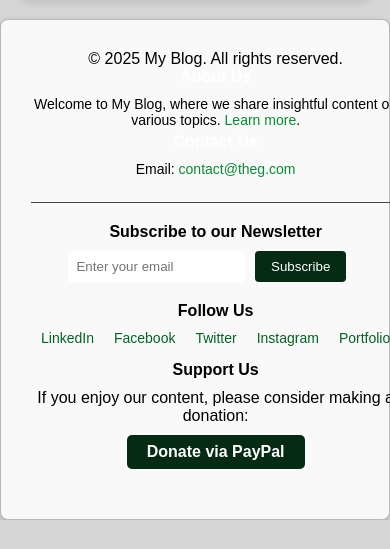
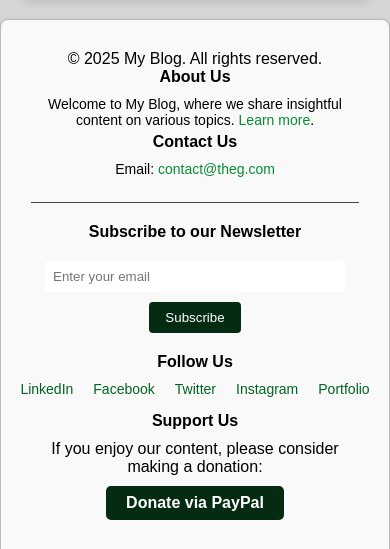
Before and after one commit to raphsang/blog_django_frontend, a React (Create React App) app: page /login in a window 390 px wide. Shown: the part 347-896 px from the top of the page. Before the commit the page ends 867 px from the top, so only its background shows below. Built offline with nearby package versions, Linux system fonts and the light colour scheme; no server answers.

Commit message:
Update Footer.css

```diff
--- a/src/components/Footer.css
+++ b/src/components/Footer.css
@@ -10,6 +10,7 @@
     text-align: center;
     box-sizing: border-box;
     font-family: Arial, sans-serif;
+    overflow-x: hidden; /* Prevents overflow */
 }
 
 /* Content container styles */
@@ -18,7 +19,7 @@
     flex-direction: column;
     align-items: center;
     justify-content: space-between;
-    max-width: 1200px;
+    max-width: 100%; /* Adjusts to screen size */
     margin: 0 auto;
     padding: 10px;
     box-sizing: border-box;
@@ -38,7 +39,6 @@
 
     .footer-left {
         max-width: 70%;
-
     }
 
     .footer-right {
@@ -51,7 +51,7 @@
 .about-contact h4 {
     margin-bottom: 10px;
     font-size: 16px;
-    color: #fff;
+    color: #000; /* Set color for readability */
 }
 
 .about-contact p {
@@ -73,6 +73,7 @@
     display: flex;
     flex-direction: column;
     align-items: center;
+    max-width: 100%; /* Responsive adjustment */
 }
 
 .newsletter h4 {
@@ -82,15 +83,18 @@
 
 .subscribe-form {
     display: flex;
+    flex-direction: column; /* Adjusts on smaller screens */
+    width: 100%;
     align-items: center;
 }
 
 .subscribe-form input[type="email"] {
     padding: 8px;
-    margin-right: 10px;
+    margin: 10px 0; /* Margin for spacing */
     border: none;
     border-radius: 4px;
-    width: 60%;
+    width: 100%;
+    max-width: 300px;
     box-sizing: border-box;
 }
 
@@ -104,7 +108,7 @@
 }
 
 .subscribe-form button:disabled {
-    background-color: #4a8dff; /* Slightly different color for disabled state */
+    background-color: #4a8dff;
     cursor: not-allowed;
 }
 
@@ -123,6 +127,7 @@
     display: flex;
     flex-direction: column;
     align-items: center;
+    max-width: 100%;
 }
 
 .social-media h4 {
@@ -168,6 +173,7 @@
         padding-bottom: 20px;
     }
 }
+
 /* Donation section styles */
 .donation {
     text-align: center;
@@ -178,12 +184,12 @@
     margin-top: 15px;
     font-size: 16px;
     margin-bottom: 10px;
-    color: #000000;
+    color: #000;
 }
 
 .donation p {
     font-size: 16px;
-    color: #000000;
+    color: #000;
 }
 
 .donate-button {
@@ -205,7 +211,29 @@
 /* Responsive adjustments for donation section */
 @media (max-width: 768px) {
     .donation {
-        flex-direction: row;
         margin-top: 15px;
     }
 }
+
+/* Very small screens (360px and below) */
+@media (max-width: 360px) {
+    .footer {
+        padding: 10px;
+    }
+
+    .footer-content {
+        padding: 5px;
+    }
+
+    .subscribe-form input[type="email"] {
+        width: 80%; /* Allows for padding and keeps width within viewport */
+    }
+
+    .social-media ul {
+        flex-direction: column;
+    }
+
+    .social-media li {
+        margin: 5px 0;
+    }
+}
```
